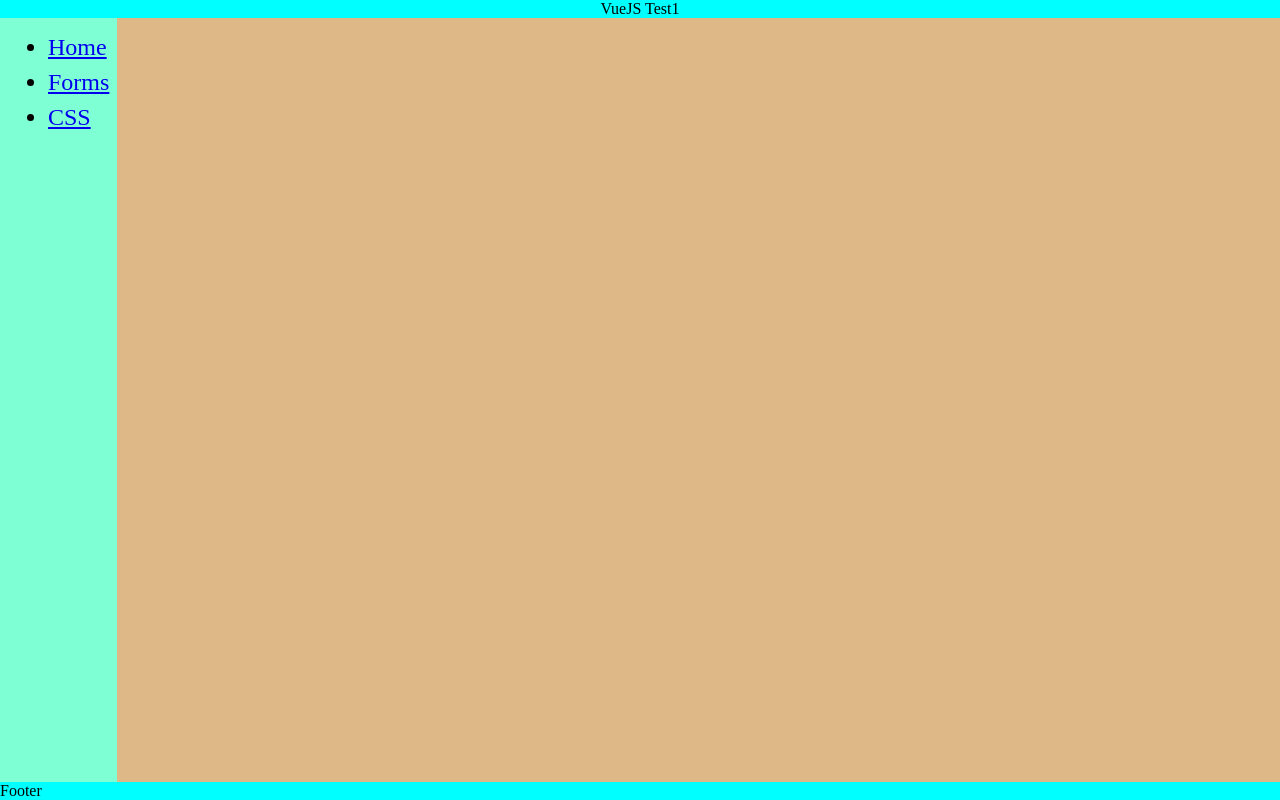
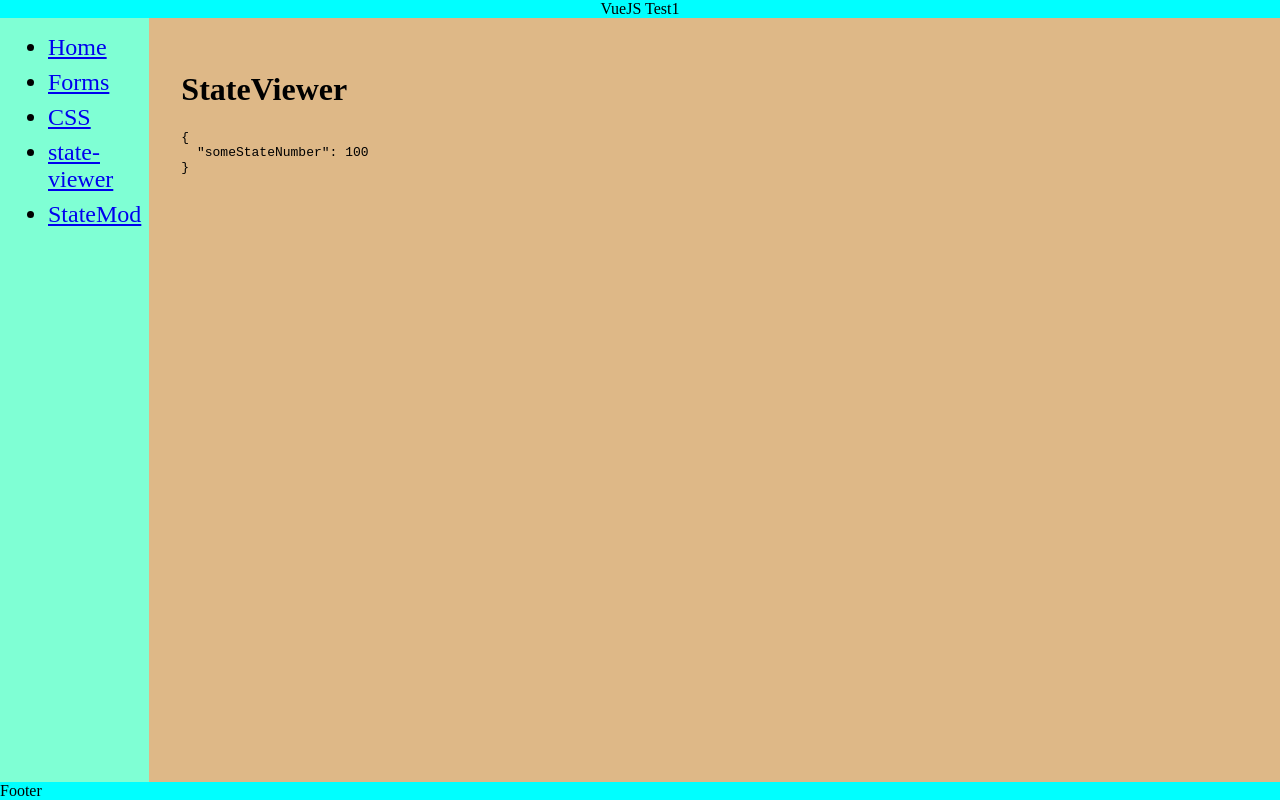
Before and after one commit to andrew2020wit/vue-js-test1, a Vue app: page /state-viewer in a window 1280 px wide. Built offline with nearby package versions, Linux system fonts and the light colour scheme.

Commit message:
StateViewer

```diff
--- a/package.json
+++ b/package.json
@@ -9,6 +9,7 @@
   },
   "dependencies": {
     "core-js": "^3.6.5",
+    "es6-promise": "^4.2.8",
     "vue": "^2.6.11",
     "vue-router": "^3.2.0",
     "vuex": "^3.6.0"
--- a/src/main.js
+++ b/src/main.js
@@ -1,10 +1,13 @@
-import Vue from 'vue'
-import App from './App.vue'
-import router from './router'
+import "es6-promise/auto";
+import Vue from "vue";
+import App from "./App.vue";
+import router from "./router";
+import store from "./store";
 
-Vue.config.productionTip = false
+Vue.config.productionTip = false;
 
 new Vue({
   router,
-  render: h => h(App)
-}).$mount('#app')
+  store,
+  render: (h) => h(App),
+}).$mount("#app");
--- a/src/router/Nav1.vue
+++ b/src/router/Nav1.vue
@@ -10,6 +10,12 @@
       <li>
         <router-link to="/css-page">CSS</router-link>
       </li>
+      <li>
+        <router-link to="/state-viewer">state-viewer</router-link>
+      </li>
+      <li>
+        <router-link to="/StateMod">StateMod</router-link>
+      </li>
     </ul>
   </div>
 </template>
--- a/src/router/index.js
+++ b/src/router/index.js
@@ -3,6 +3,8 @@ import VueRouter from "vue-router";
 import CSS from "../views/CSS.vue";
 import Forms from "../views/Forms.vue";
 import Home from "../views/Home.vue";
+import StateMod from "../views/StateMod.vue";
+import StateViewer from "../views/StateViewer.vue";
 
 Vue.use(VueRouter);
 
@@ -22,6 +24,16 @@ const routes = [
     name: "CSS",
     component: CSS,
   },
+  {
+    path: "/state-viewer",
+    name: "StateViewer",
+    component: StateViewer,
+  },
+  {
+    path: "/StateMod",
+    name: "StateMod",
+    component: StateMod,
+  },
 ];
 
 const router = new VueRouter({
--- /dev/null
+++ b/src/store/index.js
@@ -0,0 +1,15 @@
+import Vue from "vue";
+import Vuex from "vuex";
+
+Vue.use(Vuex);
+
+export default new Vuex.Store({
+  state: { someStateNumber: 100 },
+  mutations: {
+    incrementSomeStateNumber(state) {
+      state.someStateNumber++;
+    },
+  },
+  actions: {},
+  modules: {},
+});
--- /dev/null
+++ b/src/views/StateMod.vue
@@ -0,0 +1,3 @@
+<template>
+  <div><h1>StateMod</h1></div>
+</template>
--- /dev/null
+++ b/src/views/StateViewer.vue
@@ -0,0 +1,6 @@
+<template>
+  <div>
+    <h1>StateViewer</h1>
+    <pre>{{ $store.state }}</pre>
+  </div>
+</template>
```
Also changed, not shown: 1 other file (tests, documents, lock files or other folders).
